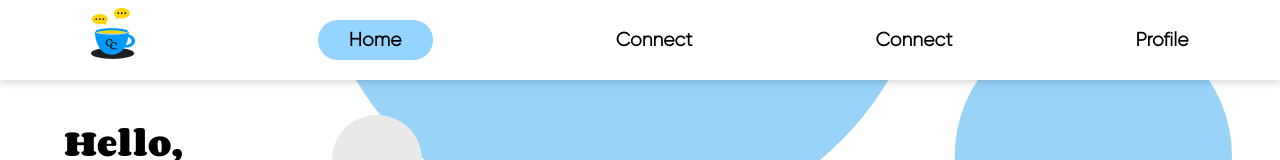
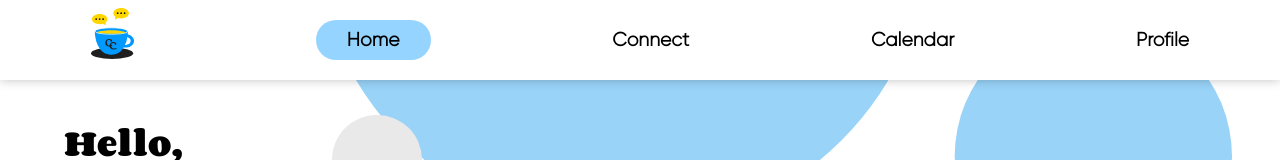
Before and after one commit to makeitMVPadmin/CoffeeChat, a React (Create React App) app: page /home in a window 1280 px wide. Shown: the top 160 px of the page. Built offline with nearby package versions, Linux system fonts and the light colour scheme; a web font is replaced by a local one.

Commit message:
fixed navbar typo

```diff
--- a/src/components/Navbar/Navbar.jsx
+++ b/src/components/Navbar/Navbar.jsx
@@ -57,7 +57,7 @@ const Navbar = () => {
           </Link>
         </div>
         <Link to="/bookings" className="navLink">
-          Connect
+          Calendar
         </Link>
       </NavLink>
 
```
